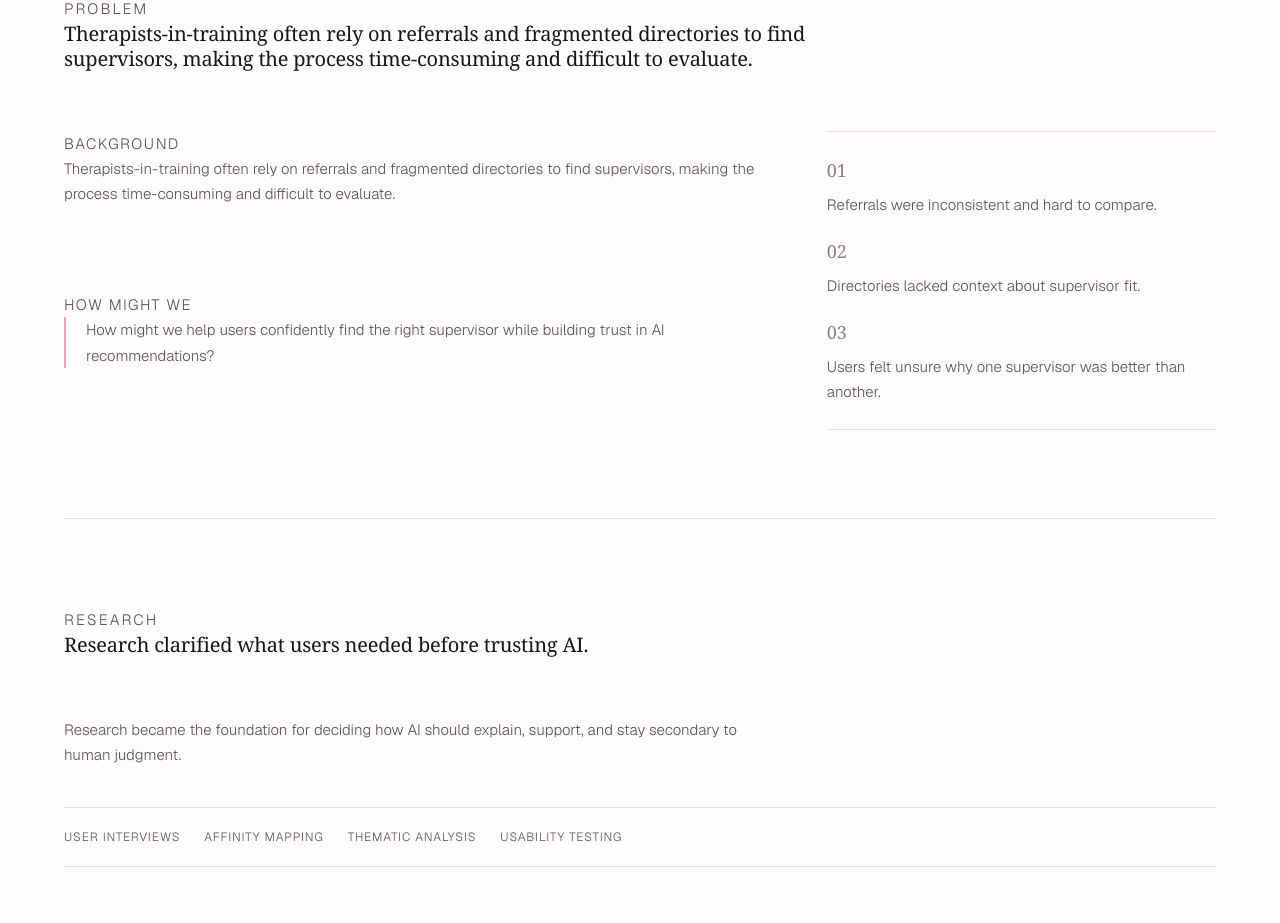
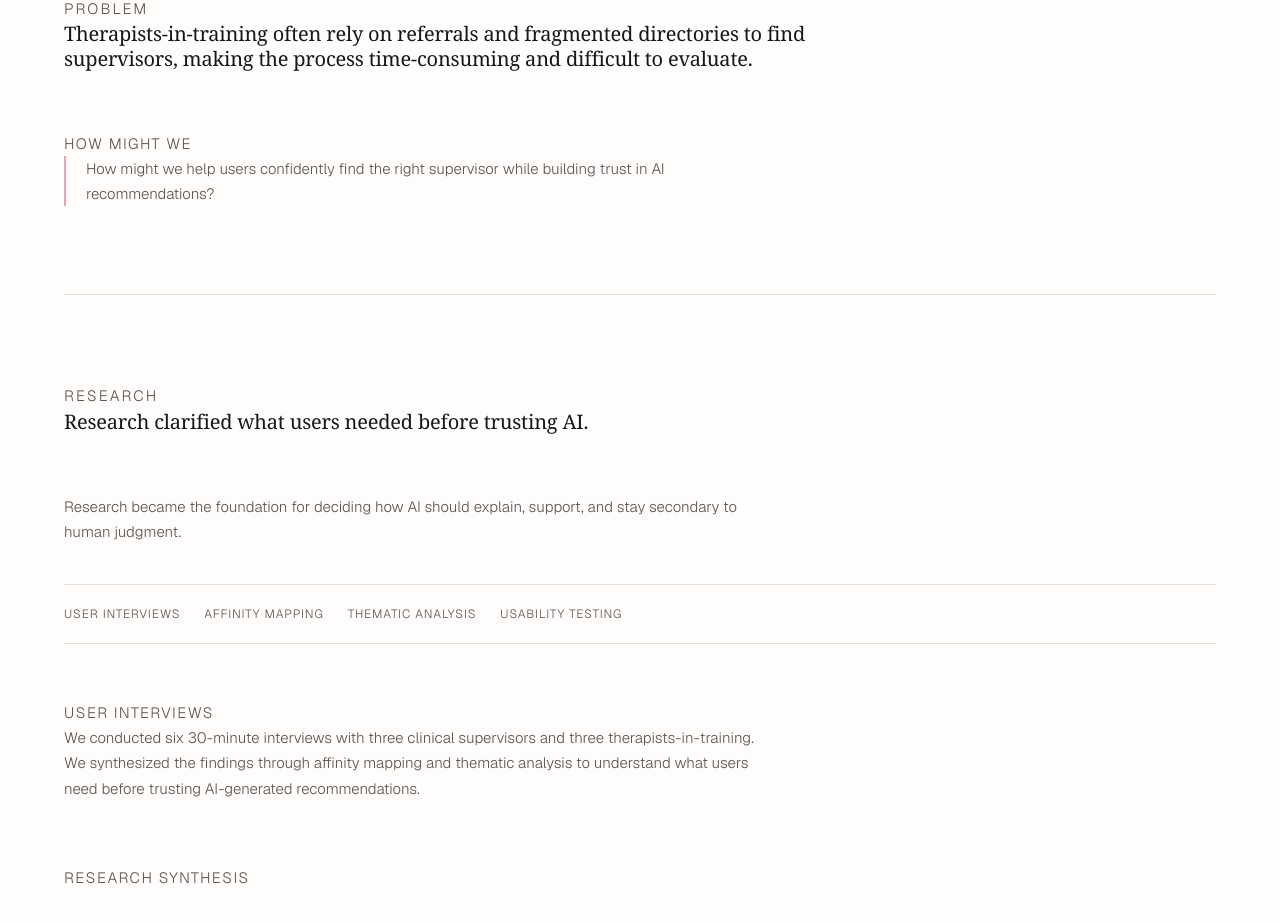
Before and after one commit to krisooti/Portfolio, a Next.js app: page /work/tmind-ai in a window 1280 px wide. Shown: the part 1720-2643 px from the top of the page. Built offline with nearby package versions, Linux system fonts and the light colour scheme.

Commit message:
Simplify MindBridge problem section

```diff
--- a/app/work/[slug]/layouts/MindBridgeCaseStudy.tsx
+++ b/app/work/[slug]/layouts/MindBridgeCaseStudy.tsx
@@ -108,16 +108,6 @@ export function MindBridgeCaseStudy({ project, content }: ProjectCaseStudyProps)
             label="Problem"
             title={project.problem ?? project.challenge}
           >
-            <div className="grid gap-10 lg:grid-cols-[minmax(0,0.65fr)_minmax(280px,0.35fr)]">
-              <div className="grid gap-6">
-                <div>
-                  <p className="mb-2 mt-0 text-[11px] font-light uppercase tracking-[0.1em] text-[#9a928e]">
-                    Background
-                  </p>
-                  <p className="m-0 max-w-[920px] text-[15px] font-light leading-[1.7] text-[#5d5856]">
-                    {project.challenge}
-                  </p>
-                </div>
             <div>
               <p className="mb-2 mt-0 text-[11px] font-light uppercase tracking-[0.1em] text-[#9a928e]">
                 How Might We
@@ -125,20 +115,6 @@ export function MindBridgeCaseStudy({ project, content }: ProjectCaseStudyProps)
               <p className="m-0 max-w-[1120px] border-l-2 border-[var(--pink)] pl-5 text-[15px] font-light leading-[1.7] text-[#3f3a38]">
                 {project.question}
               </p>
-                </div>
-              </div>
-              <ol className="m-0 grid list-none gap-5 border-y border-[#e6dfdb] py-6 p-0">
-                {content.painPoints.map((point, index) => (
-                  <li className="grid gap-2" key={point}>
-                    <span className="font-serif text-lg font-medium text-[#8a8380]">
-                      {String(index + 1).padStart(2, "0")}
-                    </span>
-                    <p className="m-0 text-sm font-light leading-[1.6] text-[#5d5856]">
-                      {point}
-                    </p>
-                  </li>
-                ))}
-              </ol>
             </div>
           </CaseSection>
 
```
Lines whose indentation alone changed are shown as unchanged.
